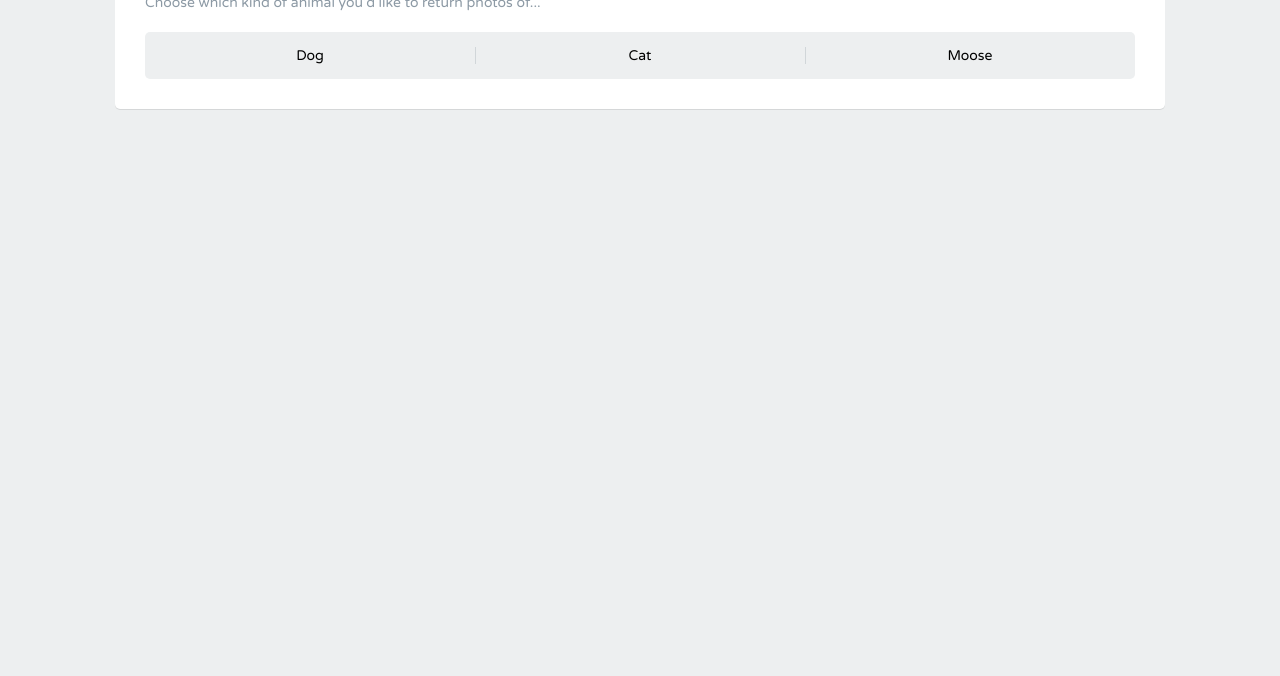
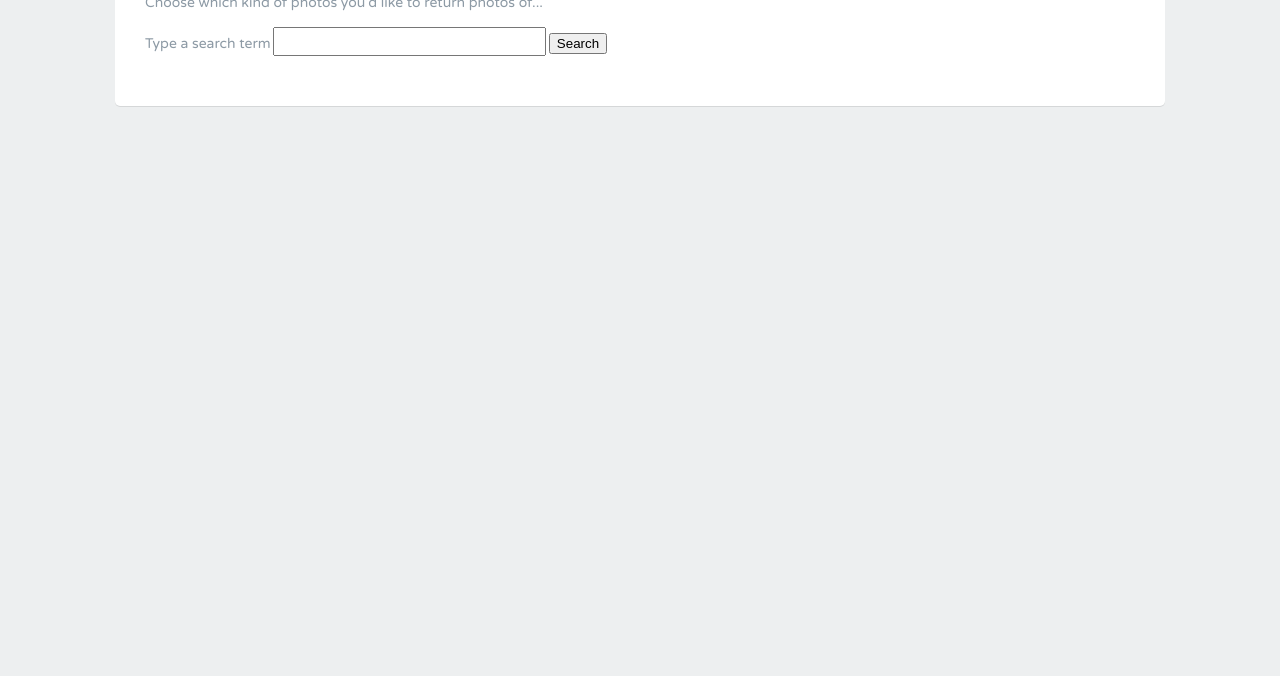
Before and after one commit to vasyarogov84/Flickr-Photo-Feeder, a plain HTML site: page index.html in a window 1280 px wide. Shown: the part 124-800 px from the top of the page. Drawn offline with Linux system fonts and the light colour scheme.

Commit message:
Change form

```diff
--- a/index.html
+++ b/index.html
@@ -11,20 +11,20 @@
 
 </head>
 <body>
+
+
   <div class="grid-container centered">
     <div class="grid-100">
       <div class="contained">
         <div class="grid-100">
           <div class="heading">
             <h1>Flickr Photo Feeder</h1>
-            <p>Choose which kind of animal you'd like to return photos of...</p>
-          </div>
-          <ul class="filter-select">
-            <li><button>Dog</button></li>
-            <li><button>Cat</button></li>
-            <li><button>Moose</button></li>
-          </ul>
-        </div>
+            <p>Choose which kind of photos you'd like to return photos of...</p>
+              <form>
+           <label for="search">Type a search term</label>
+           <input type="search" name="search" id="search">
+           <input type="submit" value="Search" id="submit">
+              </form>
 
         <div id="photos">
 
--- a/js/scripts.js
+++ b/js/scripts.js
@@ -1,13 +1,19 @@
-$(document).ready(()=>{
-  $('button').on('click', ()=>{
-    $(this).removeClass("selected");
-    $(this).addClass("selected");
+
+
+$(document).ready( ()=>{
+  $('form').on('click', ()=>{
+    // $(this).removeClass("selected");
+    // $(this).addClass("selected");
+
     var flickerAPI = "http://api.flickr.com/services/feeds/photos_public.gne?jsoncallback=?";
-    var animal = $(this).text();
+
+    var animal = $("#search").val();
+
     var flickrOptions = {
       tags: animal,
       format: "json"
     };
+
     function displayPhotos(data) {
       var photoHTML = '<ul>';
       $.each(data.items, function(i, photo) {
@@ -18,6 +24,7 @@ $(document).ready(()=>{
       photoHTML += '</ul>';
       $("#photos").html(photoHTML);
     }
+
     $.getJSON(flickerAPI, flickrOptions, displayPhotos);
   });
 });
```
